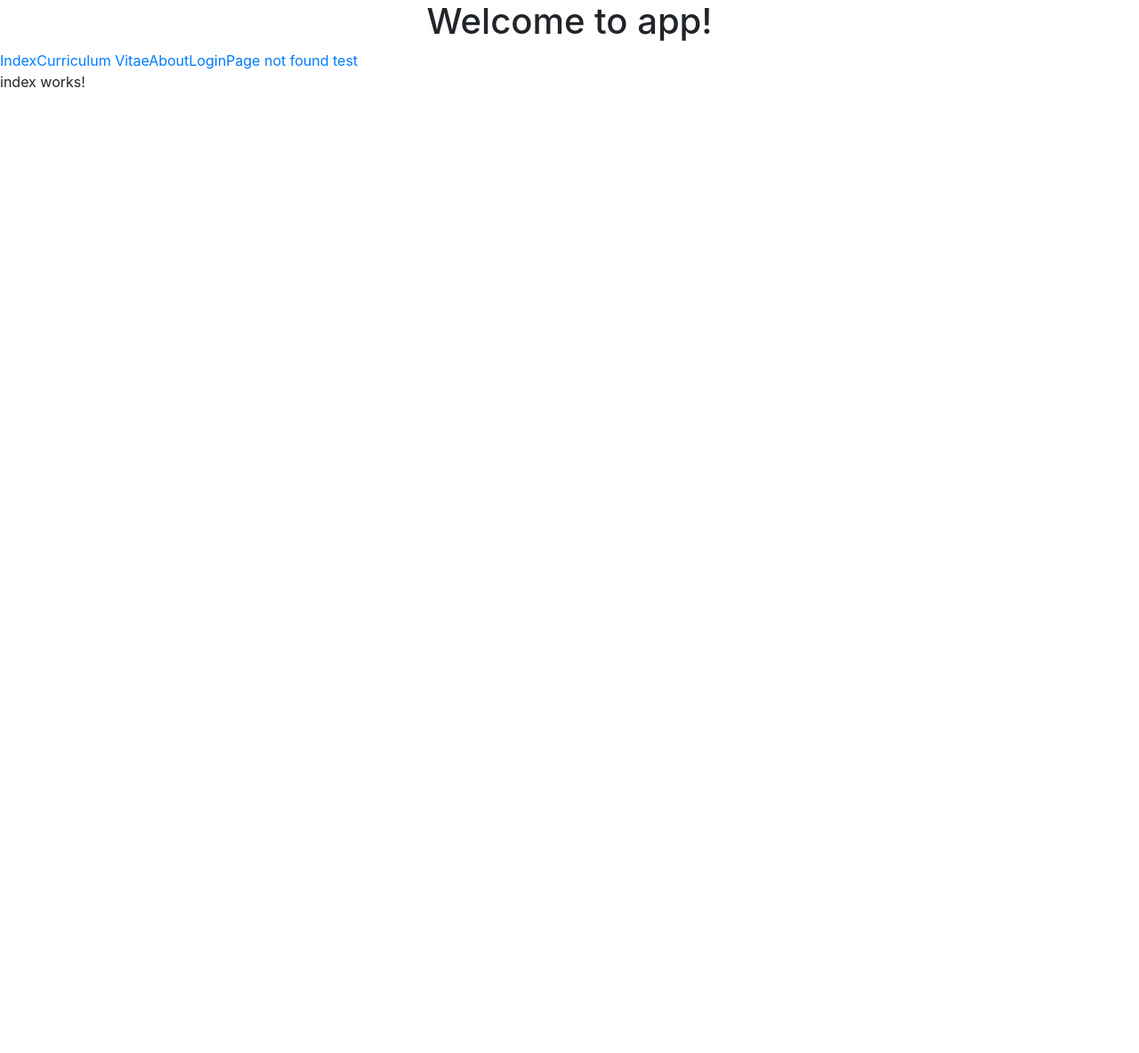
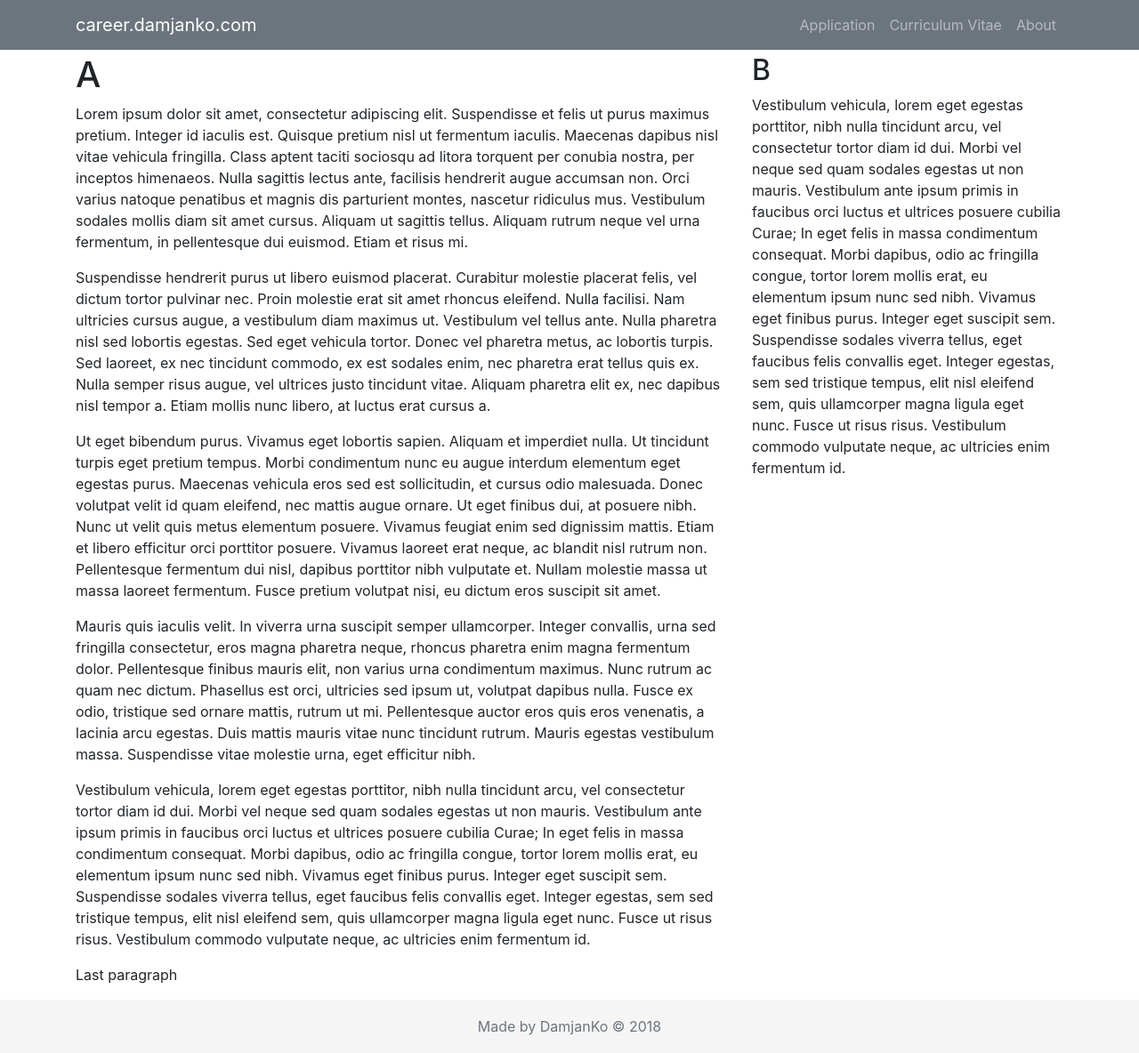
Before and after one commit to Stari89/damjanko-career-client, an Angular app: page / in a window 1280 px wide. Before the commit this address had no page. Shown: the whole page at 89% size. Before the commit the page ends 800 px from the top, so only its background shows below. Built offline with nearby package versions, Linux system fonts and the light colour scheme.

Commit message:
Basic layout

```diff
--- a/src/app/app-routing.module.ts
+++ b/src/app/app-routing.module.ts
@@ -9,6 +9,7 @@ import { PageNotFoundComponent } from './page-not-found/page-not-found.component
 
 const routes: Routes = [
 	{ path: '', component: IndexComponent, pathMatch: 'full' },
+	{ path: 'index', component: IndexComponent },
 	{ path: 'curriculum-vitae', component: CurriculumVitaeComponent },
 	{ path: 'about', component: AboutComponent },
 	{ path: 'login', component: LoginComponent },
--- a/src/app/app.component.html
+++ b/src/app/app.component.html
@@ -1,15 +1,11 @@
-<!--The content below is only a placeholder and can be replaced.-->
-<div style="text-align:center">
-  <h1>
-    Welcome to {{ title }}!
-  </h1>
-</div>
-<nav>
-  <a routerLink="/" routerLinkActive="active">Index</a>
-  <a routerLink="/curriculum-vitae" routerLinkActive="active">Curriculum Vitae</a>
-  <a routerLink="/about" routerLinkActive="active">About</a>
-  <a routerLink="/login" routerLinkActive="active">Login</a>
-  <a routerLink="/asdfyxcvwerdsfjkid" routerLinkActive="active">Page not found test</a>
-
-</nav>
+<header>
+  <app-navigation></app-navigation>
+</header>
+<main class="container">
 <router-outlet></router-outlet>
+</main>
+<footer class="footer">
+  <div class="container text-center">
+    <span class="text-muted">Made by DamjanKo &copy; 2018</span>
+  </div>
+</footer>
--- a/src/app/app.module.ts
+++ b/src/app/app.module.ts
@@ -9,6 +9,7 @@ import { CurriculumVitaeComponent } from './curriculum-vitae/curriculum-vitae.co
 import { IndexComponent } from './index/index.component';
 import { AboutComponent } from './about/about.component';
 import { LoginComponent } from './login/login.component';
+import { NavigationComponent } from './navigation/navigation.component';
 
 
 @NgModule({
@@ -18,7 +19,8 @@ import { LoginComponent } from './login/login.component';
     CurriculumVitaeComponent,
     IndexComponent,
     AboutComponent,
-    LoginComponent
+    LoginComponent,
+    NavigationComponent
   ],
   imports: [
     BrowserModule,
--- a/src/app/index/index.component.html
+++ b/src/app/index/index.component.html
@@ -1,3 +1,21 @@
-<p>
-  index works!
-</p>
+<div class="row flex-md-row-reverse">
+    <div class="col-md-4">
+        <h2>B</h2>
+          <p>Vestibulum vehicula, lorem eget egestas porttitor, nibh nulla tincidunt arcu, vel consectetur tortor diam id dui. Morbi vel neque sed quam sodales egestas ut non mauris. Vestibulum ante ipsum primis in faucibus orci luctus et ultrices posuere cubilia Curae; In eget felis in massa condimentum consequat. Morbi dapibus, odio ac fringilla congue, tortor lorem mollis erat, eu elementum ipsum nunc sed nibh. Vivamus eget finibus purus. Integer eget suscipit sem. Suspendisse sodales viverra tellus, eget faucibus felis convallis eget. Integer egestas, sem sed tristique tempus, elit nisl eleifend sem, quis ullamcorper magna ligula eget nunc. Fusce ut risus risus. Vestibulum commodo vulputate neque, ac ultricies enim fermentum id.</p>
+      </div>
+    <div class="col-md-8">
+        <h1>A</h1>
+        <p>Lorem ipsum dolor sit amet, consectetur adipiscing elit. Suspendisse et felis ut purus maximus pretium. Integer id iaculis est. Quisque pretium nisl ut fermentum iaculis. Maecenas dapibus nisl vitae vehicula fringilla. Class aptent taciti sociosqu ad litora torquent per conubia nostra, per inceptos himenaeos. Nulla sagittis lectus ante, facilisis hendrerit augue accumsan non. Orci varius natoque penatibus et magnis dis parturient montes, nascetur ridiculus mus. Vestibulum sodales mollis diam sit amet cursus. Aliquam ut sagittis tellus. Aliquam rutrum neque vel urna fermentum, in pellentesque dui euismod. Etiam et risus mi.
+        </p>
+        <p>Suspendisse hendrerit purus ut libero euismod placerat. Curabitur molestie placerat felis, vel dictum tortor pulvinar nec. Proin molestie erat sit amet rhoncus eleifend. Nulla facilisi. Nam ultricies cursus augue, a vestibulum diam maximus ut. Vestibulum vel tellus ante. Nulla pharetra nisl sed lobortis egestas. Sed eget vehicula tortor. Donec vel pharetra metus, ac lobortis turpis. Sed laoreet, ex nec tincidunt commodo, ex est sodales enim, nec pharetra erat tellus quis ex. Nulla semper risus augue, vel ultrices justo tincidunt vitae. Aliquam pharetra elit ex, nec dapibus nisl tempor a. Etiam mollis nunc libero, at luctus erat cursus a.</p>
+
+        <p>Ut eget bibendum purus. Vivamus eget lobortis sapien. Aliquam et imperdiet nulla. Ut tincidunt turpis eget pretium tempus. Morbi condimentum nunc eu augue interdum elementum eget egestas purus. Maecenas vehicula eros sed est sollicitudin, et cursus odio malesuada. Donec volutpat velit id quam eleifend, nec mattis augue ornare. Ut eget finibus dui, at posuere nibh. Nunc ut velit quis metus elementum posuere. Vivamus feugiat enim sed dignissim mattis. Etiam et libero efficitur orci porttitor posuere. Vivamus laoreet erat neque, ac blandit nisl rutrum non. Pellentesque fermentum dui nisl, dapibus porttitor nibh vulputate et. Nullam molestie massa ut massa laoreet fermentum. Fusce pretium volutpat nisi, eu dictum eros suscipit sit amet.</p>
+
+        <p>Mauris quis iaculis velit. In viverra urna suscipit semper ullamcorper. Integer convallis, urna sed fringilla consectetur, eros magna pharetra neque, rhoncus pharetra enim magna fermentum dolor. Pellentesque finibus mauris elit, non varius urna condimentum maximus. Nunc rutrum ac quam nec dictum. Phasellus est orci, ultricies sed ipsum ut, volutpat dapibus nulla. Fusce ex odio, tristique sed ornare mattis, rutrum ut mi. Pellentesque auctor eros quis eros venenatis, a lacinia arcu egestas. Duis mattis mauris vitae nunc tincidunt rutrum. Mauris egestas vestibulum massa. Suspendisse vitae molestie urna, eget efficitur nibh.</p>
+
+        <p>Vestibulum vehicula, lorem eget egestas porttitor, nibh nulla tincidunt arcu, vel consectetur tortor diam id dui. Morbi vel neque sed quam sodales egestas ut non mauris. Vestibulum ante ipsum primis in faucibus orci luctus et ultrices posuere cubilia Curae; In eget felis in massa condimentum consequat. Morbi dapibus, odio ac fringilla congue, tortor lorem mollis erat, eu elementum ipsum nunc sed nibh. Vivamus eget finibus purus. Integer eget suscipit sem. Suspendisse sodales viverra tellus, eget faucibus felis convallis eget. Integer egestas, sem sed tristique tempus, elit nisl eleifend sem, quis ullamcorper magna ligula eget nunc. Fusce ut risus risus. Vestibulum commodo vulputate neque, ac ultricies enim fermentum id.</p>
+
+        <p>Last paragraph</p>
+      </div>
+
+</div>
--- /dev/null
+++ b/src/app/navigation/navigation.component.html
@@ -0,0 +1,21 @@
+<nav class="navbar navbar-expand-md navbar-dark fixed-top bg-secondary">
+    <div class="container">
+    <a class="navbar-brand" routerLink="/">career.damjanko.com</a>
+    <button class="navbar-toggler" type="button" data-toggle="collapse" data-target="#navbarCollapse" aria-controls="navbarCollapse" aria-expanded="false" aria-label="Toggle navigation" (click)="toggleNavigation()">
+      <span class="navbar-toggler-icon"></span>
+    </button>
+    <div class="collapse navbar-collapse" [class.show]="show" id="navbarCollapse" (click)="toggleNavigation()">
+      <ul class="navbar-nav ml-auto">
+        <li class="nav-item">
+          <a class="nav-link" routerLink="/index" routerLinkActive="active">Application</a>
+        </li>
+        <li class="nav-item">
+          <a class="nav-link" routerLink="/curriculum-vitae" routerLinkActive="active">Curriculum Vitae</a>
+        </li>
+        <li class="nav-item">
+          <a class="nav-link" routerLink="/about" routerLinkActive="active">About</a>
+        </li>
+      </ul>
+    </div>
+  </div>
+</nav>
--- /dev/null
+++ b/src/app/navigation/navigation.component.ts
@@ -0,0 +1,19 @@
+import { Component, OnInit } from '@angular/core';
+
+@Component({
+  selector: 'app-navigation',
+  templateUrl: './navigation.component.html',
+  styleUrls: ['./navigation.component.css']
+})
+export class NavigationComponent implements OnInit {
+  show:boolean = false;
+
+  constructor() { }
+
+  ngOnInit() {
+  }
+
+  toggleNavigation() {
+    this.show = !this.show;
+  }
+}
--- a/src/styles.css
+++ b/src/styles.css
@@ -1 +1,50 @@
-/* You can add global styles to this file, and also import other style files */
+.bg-primary {
+	background-color: #F7C351;
+}
+
+.bg-secondary {
+	background-color: #6B7A8F;
+}
+
+
+/* Sticky footer styles
+-------------------------------------------------- */
+html {
+	position: relative;
+	min-height: 100%;
+}
+body {
+	/* Margin bottom by footer height */
+	margin-bottom: 60px;
+}
+.footer {
+	position: absolute;
+	bottom: 0;
+	width: 100%;
+	/* Set the fixed height of the footer here */
+	height: 60px;
+	line-height: 60px; /* Vertically center the text there */
+	background-color: #f5f5f5;
+}
+
+
+/* Custom page CSS
+-------------------------------------------------- */
+/* Not required for template or sticky footer method. */
+
+body > app-root > .container {
+	padding: 60px 15px;
+}
+
+.footer > .container {
+	padding-right: 15px;
+	padding-left: 15px;
+}
+
+code {
+	font-size: 80%;
+}
+
+header > nav {
+	box-shadow: 0px 0px 20px 0px rgba(0, 0, 0, .5);
+}
```
Also changed, not shown: src/app/navigation/navigation.component.css (added), 1 other file (tests, documents, lock files or other folders).
